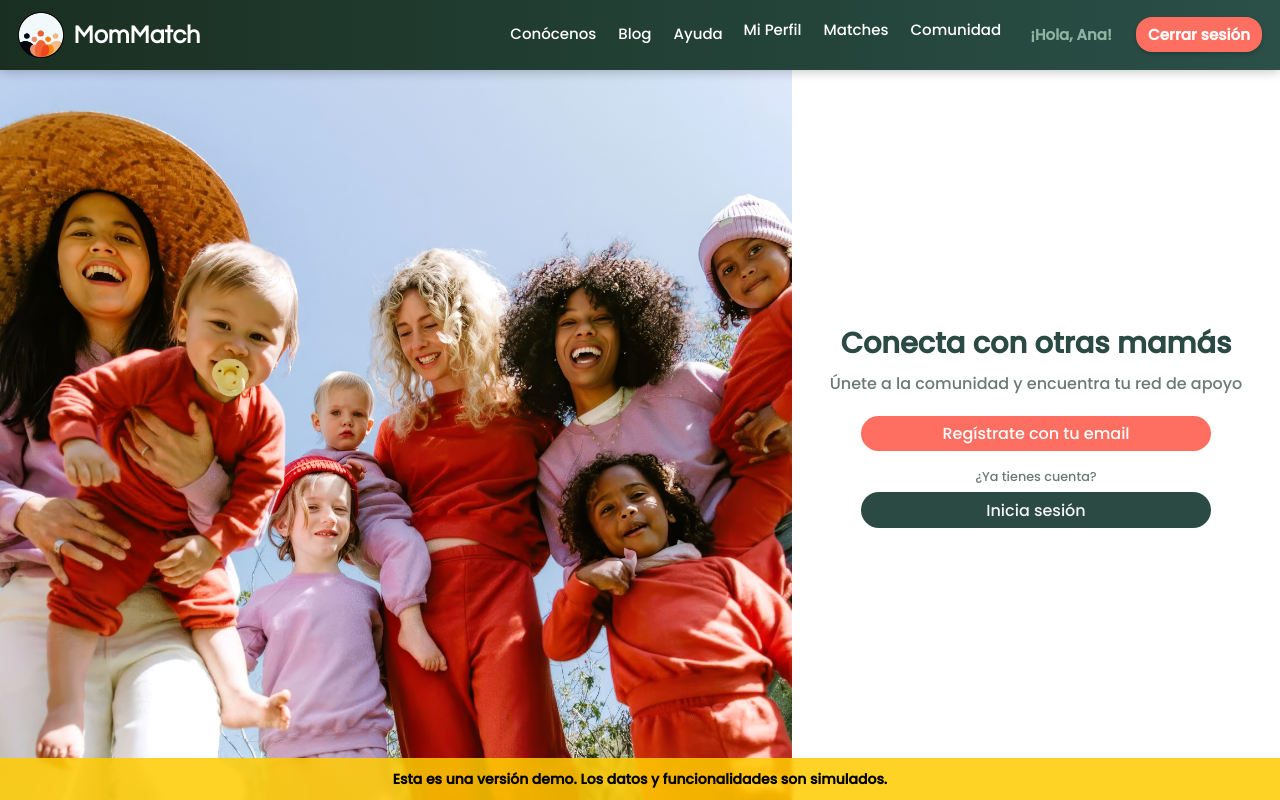
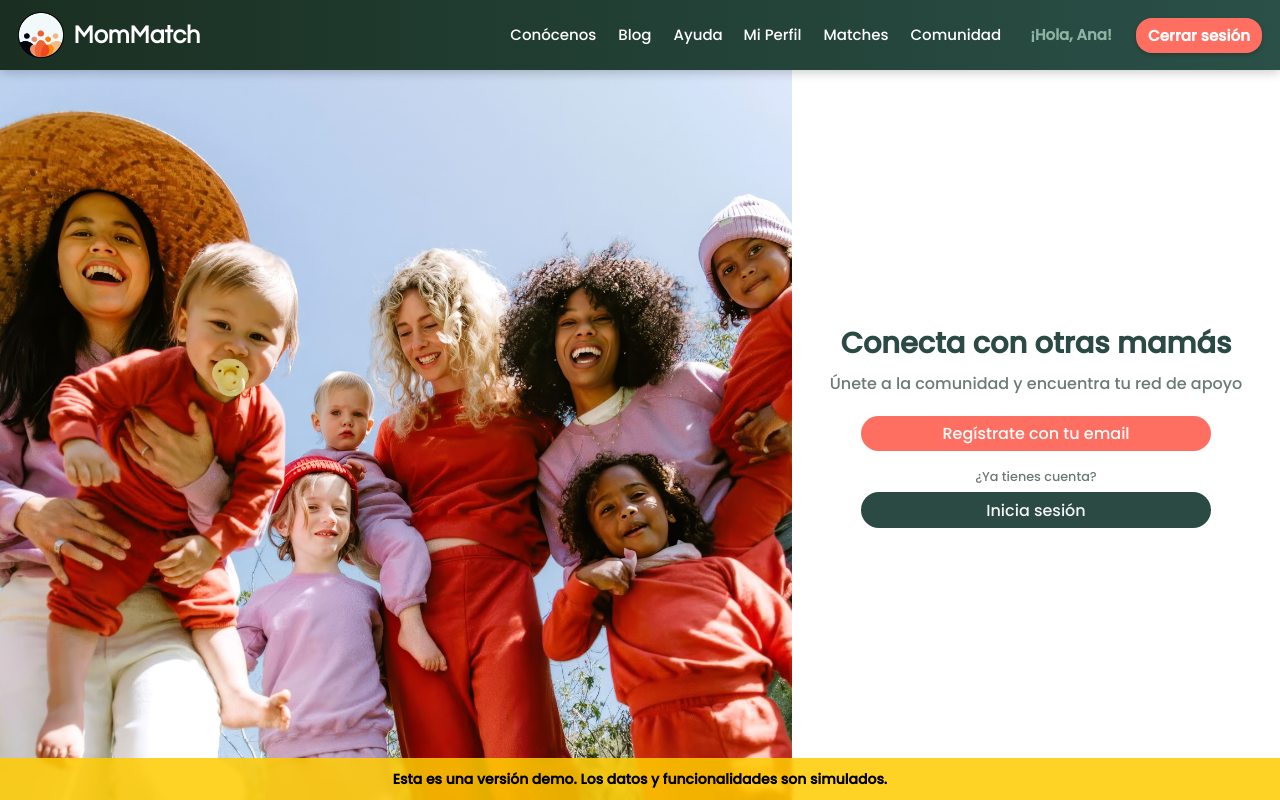
Before and after one commit to Imleiva/mommatch_demo, a React (Create React App) app in the folder frontend/: page / in a window 1280 px wide. Built offline with nearby package versions, Linux system fonts and the light colour scheme.

Commit message:
fix: remove all vertical margins from nav menu items for perfect alignment

```diff
--- a/frontend/src/components/Header.css
+++ b/frontend/src/components/Header.css
@@ -69,13 +69,14 @@
 .mommatch-header__nav-menu ul {
   display: flex;
   list-style: none;
-  margin-top: 0.3rem;
+  margin: 0;
   padding: 0;
+  align-items: center;
 }
 
 .mommatch-header__nav-menu li {
   margin-right: 22px;
-  margin-bottom: 0.5rem;
+  margin-bottom: 0;
 }
 
 .mommatch-header__nav-menu ul li:last-child {
@@ -163,8 +164,9 @@
 .mommatch-header__auth-links ul {
   display: flex;
   gap: 0;
-  margin: 0.3rem 0 0.5rem 0;
+  margin: 0;
   padding: 0;
+  align-items: center;
 }
 
 /* Estilos para los enlaces de login/registro */
```
